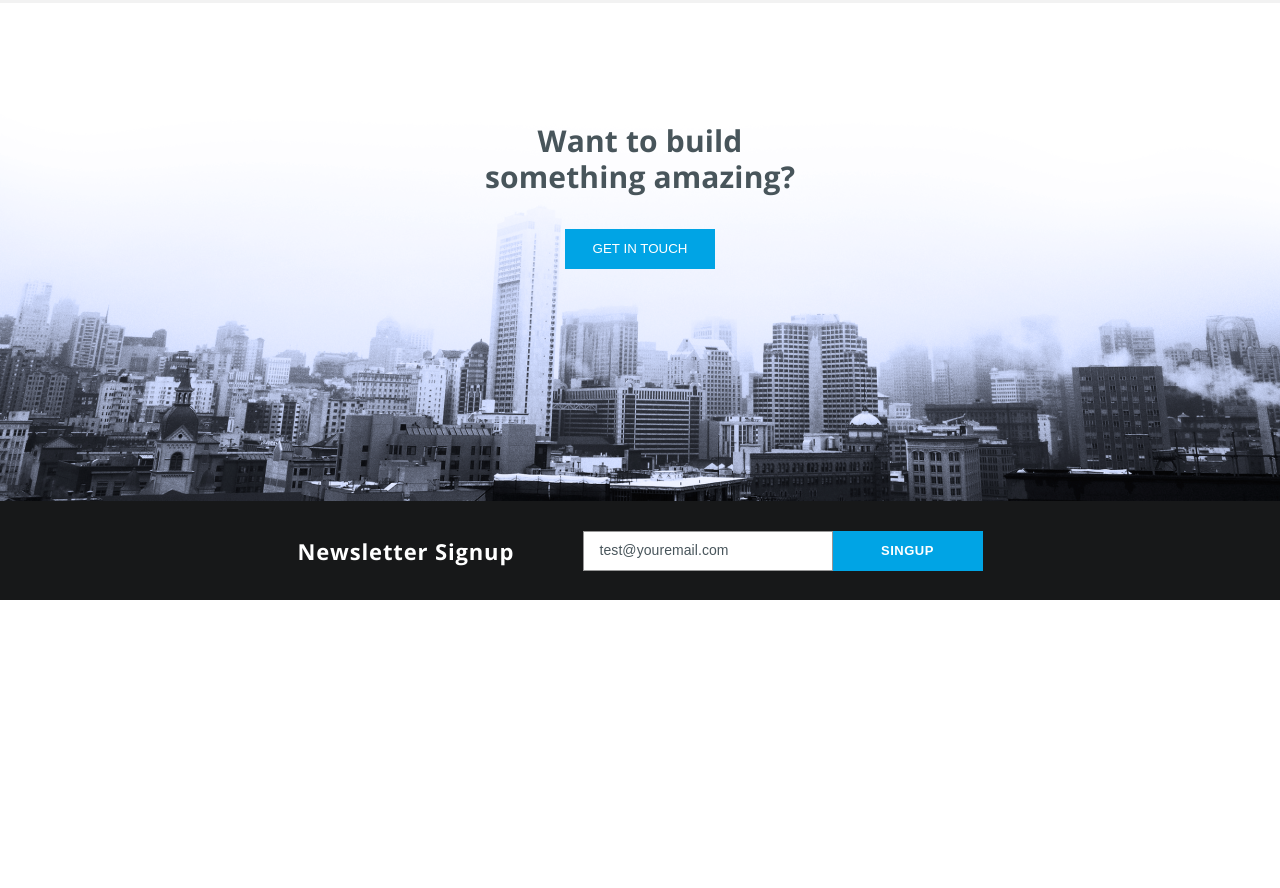
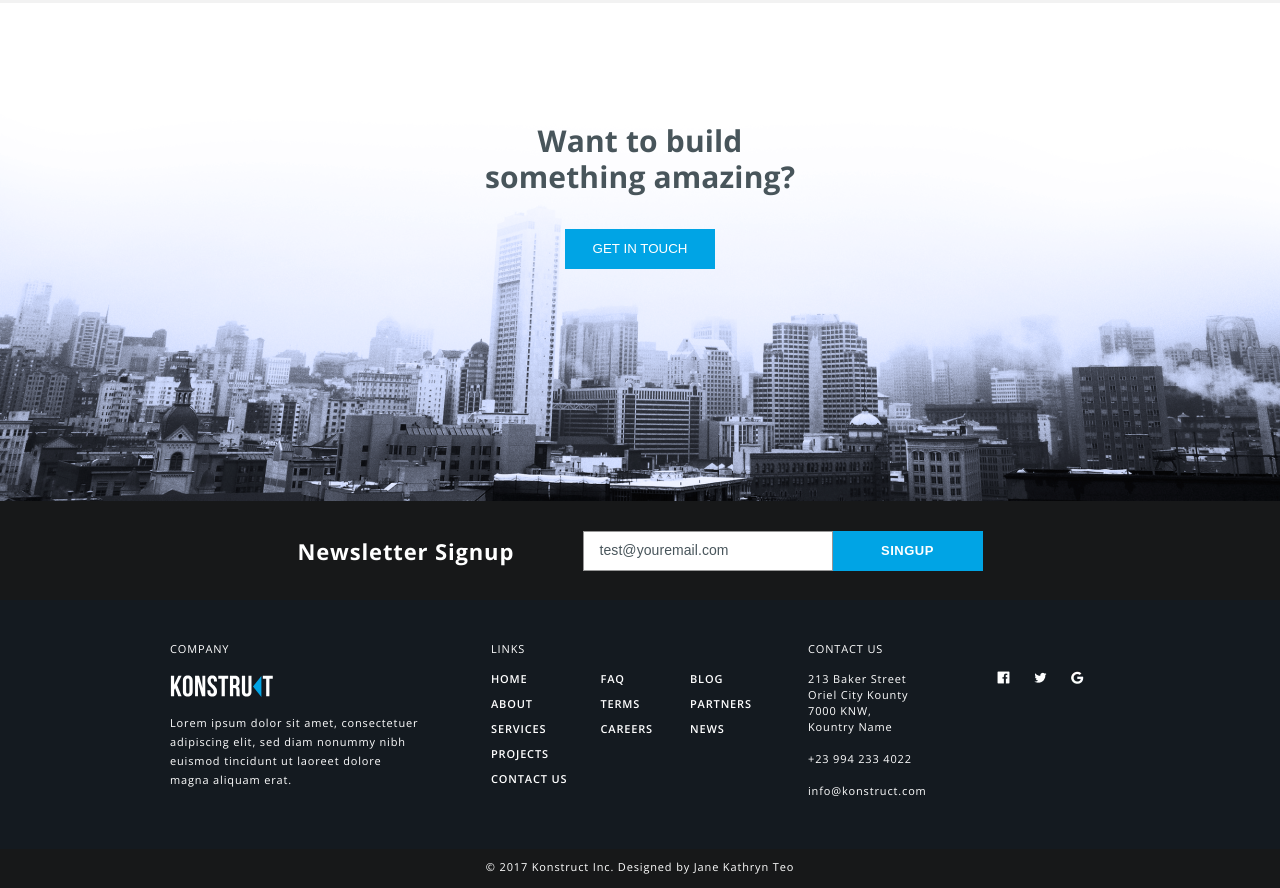
Before and after one commit to Braeer/trainingWeb-Konstruct, a plain HTML site: page index.html in a window 1280 px wide. Shown: the part 1912-2800 px from the top of the page. Before the commit the page ends 2512 px from the top, so only its background shows below. Drawn offline with nearby package versions, Linux system fonts and the light colour scheme.

Commit message:
added footer

```diff
--- a/css/style.css
+++ b/css/style.css
@@ -26,6 +26,12 @@ img {
 h1, h2, h3, h4, h5, h6, p, ul, input {
   padding: 0;
   margin: 0;
+  list-style: none;
+  font-weight: 400;
+}
+a {
+  text-decoration: none;
+  color: inherit;
 }
 /* font-family: 'Bebas Neue', sans-serif;
 font-family: 'Open Sans', sans-serif; */
@@ -362,3 +368,107 @@ body {
   padding-top: 11px;
   letter-spacing: 0.07px;
 }
+
+
+
+.footer {
+  background-color: #141A20;
+}
+.footer__title-flex {
+  display: flex;
+  padding-top: 41px;
+  padding-bottom: 50px;
+}
+.footer__title-item-1 {
+  width: 250px;
+  height: 148px;
+  margin-right: 71px;
+}
+.footer__item-1__h5 {
+  color: #FFF;
+  font-size: 11px;
+  font-weight: 400;
+  letter-spacing: 0.846px;
+  padding-bottom: 19px;
+}
+.footer__item-1__logo {
+
+}
+.footer__item-1__p {
+  padding-top: 15px;
+  color: #FFF;
+  font-size: 11px;
+  line-height: 19px; /* 172.727% */
+  letter-spacing: 0.85px;
+}
+.footer__title-item-2 {
+  width: 262px;
+  height: 150px;
+  margin-right: 55px;
+}
+.footer__item-2__h5 {
+  color: #FFF;
+  font-size: 11px;
+  padding-bottom: 10px;
+  letter-spacing: 0.846px;
+}
+.footer__item-2__blocks {
+  display: flex;
+}
+.footer__item-2__block-1, .footer__item-2__block-2, .footer__item-2__block-3  {
+  color: #FFF;
+  font-size: 11px;
+  font-weight: 600;
+  line-height: 25px; /* 227.273% */
+  letter-spacing: 0.846px;
+}
+.footer__item-2__block-1 {
+  margin-right: 33px;
+}
+.footer__item-2__block-item {
+}
+.footer__item-2__block-2 {
+  margin-right: 37px;
+}
+
+.footer__title-item-3 {
+
+}
+.footer__item-3__p_name {
+  color: #FFF;
+  font-weight: 400;
+  font-size: 11px;
+  letter-spacing: 0.846px;
+  margin-bottom: 15px;
+}
+.footer__item-3__p_andress, .footer__item-3__p_number, .footer__item-3__p_email {
+  color: #FFF;
+  font-size: 11px;
+  font-weight: 400;
+  line-height: 16px; /* 145.455% */
+  letter-spacing: 0.846px;
+}
+.footer__title-item-4 {
+  width: 87px;
+  height: 13px;
+  margin-left: 70px;
+  margin-top: 30px;
+}
+.footer__item-4__icons {
+  display: flex;
+  justify-content: space-between;
+}
+.footer__item-4__icon {
+
+}
+.footer__f {
+  background-color: #171819;
+  padding-top: 10px;
+  padding-bottom: 23px;
+}
+.footer__f__p {
+  color: #FFF;
+  font-size: 11px;
+  text-align: center;
+  letter-spacing: 0.846px;
+}
--- a/index.html
+++ b/index.html
@@ -24,19 +24,21 @@
     <div class="container">
       <div class="navbar__flex">
         <div class="navbar__logo"><img src="images/projeco-logo-black.svg" alt=""></div>
+        <nav>
         <ul class="navbar__menu">
-          <li class="header__item">Home</li>
-          <li class="header__item">About</li>
-          <li class="header__item">Services</li>
-          <li class="header__item">Work</li>
-          <li class="header__item">Contact</li>
+          <li class="header__item"><a href="#">Home</a></li>
+          <li class="header__item"><a href="#about">About</a></li>
+          <li class="header__item"><a href="#services">Services</a></li>
+          <li class="header__item"><a href="#projects">Work</a></li>
+          <li class="header__item"><a href="#newsletter">Contact</a></li>
         </ul>
+      </nav>
       </div>
     </div>
   </section>
 
 
-  <section class="about">
+  <section class="about" id="about">
     <div class="container">
       <h2 class="about__h2">OUR STORY</h2>
       <div class="about__line"></div>
@@ -61,7 +63,7 @@
   </section>
 
 
-  <section class="services">
+  <section class="services" id="services">
     <div class="container">
       <div class="services__flex">
         <div class="services__logo-h3">
@@ -71,7 +73,7 @@
         <p class="services__p">Lorem ipsum dolor sit amet, consectetuer adipiscing elit, sed diam nonummy nibh euismod tincidunt ut laoreet dolore magna aliquam erat.</p>
         <button class="services__btn"><p>ALL SERVICES</p></button>
       </div>
-      <div class="services__grid">
+      <div class="services__grid" id="projects">
         <div class="services__item">
           <div class="services__item-img"><img src="images/bitmap2-1.png" alt=""></div>
           <h2 class="services__item-h2">PROJECT AND CONSTRUCTION MANAGEMENT</h2>
@@ -102,7 +104,7 @@
   </section>
 
 
-  <section class="newsletter">
+  <section class="newsletter" id="newsletter">
     <div class="container">
       <div class="newsletter__flex">
         <h1 class="newsletter__h1">Newsletter Signup</h1>
@@ -117,5 +119,58 @@
   </section>
 
 
+  <footer class="footer">
+    <div class="container">
+      <div class="footer__title-flex">
+        <div class="footer__title-item-1">
+          <h5 class="footer__item-1__h5">COMPANY</h5>
+          <div class="footer__item-1__logo"><img src="images/projeco-logo.svg" alt=""></div>
+          <p class="footer__item-1__p">Lorem ipsum dolor sit amet, consectetuer adipiscing elit, sed diam nonummy nibh euismod tincidunt ut laoreet dolore magna aliquam erat.</p>
+        </div>
+        <div class="footer__title-item-2">
+          <h5 class="footer__item-2__h5">LINKS</h5>
+          <div class="footer__item-2__blocks">
+            <nav>
+              <ul class="footer__item-2__block-1">
+                <li class="footer__item-2__block-item"><a href="#">HOME</a></li>
+                <li class="footer__item-2__block-item"><a href="#about">ABOUT</a></li>
+                <li class="footer__item-2__block-item"><a href="#services">SERVICES</a></li>
+                <li class="footer__item-2__block-item"><a href="#projects">PROJECTS</a></li>
+                <li class="footer__item-2__block-item"><a href="#newsletter">CONTACT US</a></li>
+              </ul>
+            </nav>
+            <ul class="footer__item-2__block-2">
+              <li class="footer__item-2__block-item">FAQ</li>
+              <li class="footer__item-2__block-item">TERMS</li>
+              <li class="footer__item-2__block-item">CAREERS</li>
+            </ul>
+            <ul class="footer__item-2__block-3">
+              <li class="footer__item-2__block-item">BLOG</li>
+              <li class="footer__item-2__block-item">PARTNERS</li>
+              <li class="footer__item-2__block-item">NEWS</li>
+            </ul>
+          </div>
+        </div>
+        <div class="footer__title-item-3">
+          <p class="footer__item-3__p_name">CONTACT US</p>
+          <p class="footer__item-3__p_andress">213 Baker Street <br>Oriel City Kounty <br>7000 KNW,<br>Kountry Name </p>
+          <p class="footer__item-3__p_number"><br>+23 994 233 4022</p>
+          <p class="footer__item-3__p_email"><br>info@konstruct.com</p>
+        </div>
+        <div class="footer__title-item-4">
+          <div class="footer__item-4__icons">
+            <img src="images/icon.png" alt="" class="footer__item-4__icon">
+            <img src="images/icon2.png" alt="" class="footer__item-4__icon">
+            <img src="images/icon3.png" alt="" class="footer__item-4__icon">
+          </div>
+        </div>
+      </div>
+    </div>
+  </footer>
+
+  <section class="footer__f">
+    <p class="footer__f__p">© 2017 Konstruct Inc. Designed by Jane Kathryn Teo</p>
+  </section>
+
 </body>
 </html>
```
Also changed, not shown: images/icon.png (added), images/icon2.png (added), images/icon3.png (added), public/images/bg2.png (deleted), public/images/bitmap.png (deleted), public/images/bitmap1.png (deleted), public/images/bitmap2-1.png (deleted), public/images/bitmap2-2.png (deleted), public/images/bitmap2-3.png (deleted), public/images/bitmap2.png (deleted), public/images/bitmap3.png (deleted), public/images/projeco-logo-black.svg (deleted), public/images/projeco-logo.svg (deleted), 3 other files.
